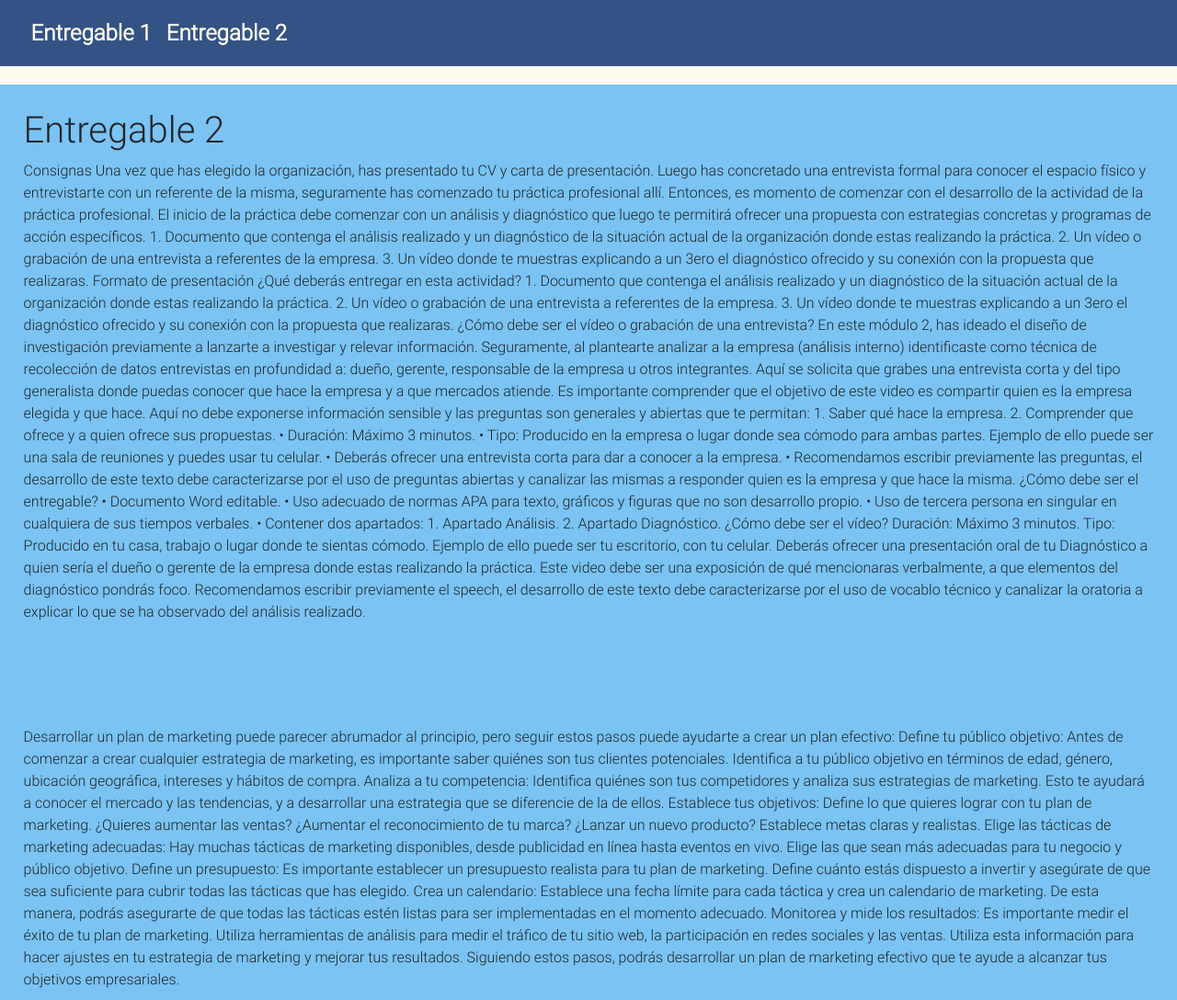
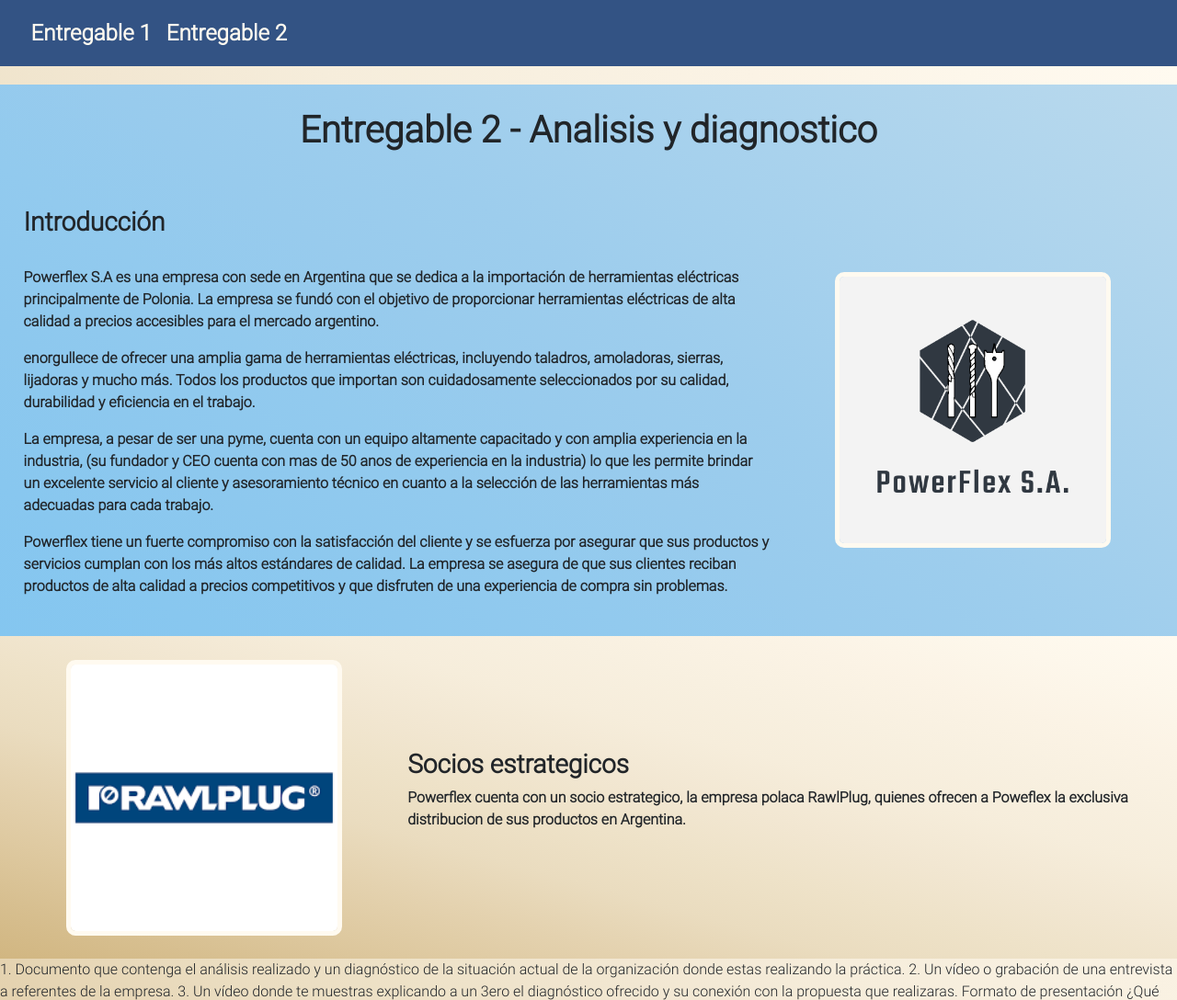
Before and after one commit to rnc1610/us21-Rodrigo-Castro, a plain HTML site: page pages/tp2.html in a window 1280 px wide. Shown: the top 1088 px of the page at 92% size. Drawn offline with nearby package versions, Linux system fonts and the light colour scheme.

Commit message:
cambiostp2

```diff
--- a/css/estilos _backup.css
+++ b/css/estilos _backup.css
@@ -39,10 +39,13 @@ body{
     font-size: x-large;
 }
 .gradient_main{
-    background-color:  #7ac3f3;
+    background-image: linear-gradient(to right top, #7ac3f3, #7fc4f2, #84c6f0, #88c7ef, #8dc8ee, #92caee, #98cbed, #9dcded, #a4d0ed, #abd3ed, #b2d6ed, #b9d9ed);
+}
+.gradient_main_inv{
+    background-image: linear-gradient(to left bottom, #fffaf0, #fdf7eb, #fbf3e5, #f8f0e0, #f6eddb, #f2e7d2, #eee2c8, #eadcbf, #e4d2af, #dec9a0, #d7bf90, #d1b681);
 }
 main{
-    background-color:floralwhite;
+    background-image: linear-gradient(to left bottom, #fffaf0, #fdf7eb, #fbf3e5, #f8f0e0, #f6eddb, #f2e7d2, #eee2c8, #eadcbf, #e4d2af, #dec9a0, #d7bf90, #d1b681);
     padding-top: 20px;
 }
 .inline{
@@ -69,6 +72,13 @@ main{
 }
 .imagender:hover{
     zoom:20%;
+}
+.imagenderlogos{
+    border: 5px solid floralwhite;
+    border-radius: 10px;
+}
+.parrafos{
+    font-weight: bold;
 }
 .videocontainer{
   position: relative;
@@ -106,7 +116,8 @@ main{
 }
 footer{
     text-decoration: none;
-    background-color:floralwhite;
+    background-color:#335384;
+    color: white;
     text-align: center;
     font-size: larger;
     font-family: Calibri, sans-serif;
@@ -119,7 +130,7 @@ footer{
 }
 .footerlinks_linkDecoration{
     text-decoration: none;
-    color: black;
+    color: white;
     font-size: x-large;
     font-family: "Roboto";
     font-weight:bolder ;
--- a/pages/tp2.html
+++ b/pages/tp2.html
@@ -40,14 +40,40 @@
                 </div>
         </header>
         <main>
-            <div class="container-fluid" id="intro">
-                <div class="gradient_main">
-                    <div class="row align-items-center">
-                        <div class="col-sm">
-                            <h1>Entregable 2</h1>
-                            <p>Consignas
-                            Una vez que has elegido la organización, has presentado tu CV y carta de presentación. Luego has concretado una entrevista formal para conocer el espacio físico y entrevistarte con un referente de la misma, seguramente has comenzado tu práctica profesional allí. Entonces, es momento de comenzar con el desarrollo de la actividad de la práctica profesional.
-                            El inicio de la práctica debe comenzar con un análisis y diagnóstico que luego te permitirá ofrecer una propuesta con estrategias concretas y programas de acción específicos.
+            <div class="container-fluid gradient_main">
+                <div class="row align-items-center">
+                    <div class="col-sm text-center">
+                        <h1><strong>Entregable 2 - Analisis y diagnostico</strong></h1>
+                    </div>
+                </div>
+                <div class="row align-items-center">
+                    <div class="col-sm-8">
+                        <h3><strong>Introducción</strong></h3>
+                        <br>
+                        <p class="parrafos">Powerflex S.A es una empresa con sede en Argentina que se dedica a la importación de herramientas eléctricas principalmente de Polonia. La empresa se fundó con el objetivo de proporcionar herramientas eléctricas de alta calidad a precios accesibles para el mercado argentino.</p>
+                        <p class="parrafos">enorgullece de ofrecer una amplia gama de herramientas eléctricas, incluyendo taladros, amoladoras, sierras, lijadoras y mucho más. Todos los productos que importan son cuidadosamente seleccionados por su calidad, durabilidad y eficiencia en el trabajo.</p>
+                        <p class="parrafos">La empresa, a pesar de ser una pyme, cuenta con un equipo altamente capacitado y con amplia experiencia en la industria, (su fundador y CEO cuenta con mas de 50 anos de experiencia en la industria) lo que les permite brindar un excelente servicio al cliente y asesoramiento técnico en cuanto a la selección de las herramientas más adecuadas para cada trabajo.</p>
+                        <p class="parrafos">Powerflex tiene un fuerte compromiso con la satisfacción del cliente y se esfuerza por asegurar que sus productos y servicios cumplan con los más altos estándares de calidad. La empresa se asegura de que sus clientes reciban productos de alta calidad a precios competitivos y que disfruten de una experiencia de compra sin problemas.</p>
+                    </div>
+                    <div class="col-sm text-center">
+                        <img class="imagenderlogos" src="../activos/foto/powerflexlogo.png" alt="Logo Powerflex" width="300px">
+                    </div>
+                </div>
+            <div class="container-fluid gradient_main_inv">
+                <div class="row align-items-center">
+                    <div class="col-sm text-center">
+                        <img class="imagenderlogos" src="../activos/foto/rawlpluglogo.png" alt="Logo Rawlplug" width="300px">
+                    </div>
+                    <div class="col-sm-8">
+                        <h3><strong>Socios estrategicos</strong></h3>
+                        <p class="parrafos">Powerflex cuenta con un socio estrategico, la empresa polaca RawlPlug, quienes ofrecen a Poweflex la exclusiva distribucion de sus productos en Argentina.</p>
+                    </div>
+                </div>
+            </div>
+        </div>
+
+
+
 
                             1. Documento que contenga el análisis realizado y un diagnóstico de la situación actual de la organización donde estas realizando la práctica.
                             2. Un vídeo o grabación de una entrevista a referentes de la empresa.
```
Also changed, not shown: activos/foto/powerflexlogo.png (added), activos/foto/rawlpluglogo.png (added).
